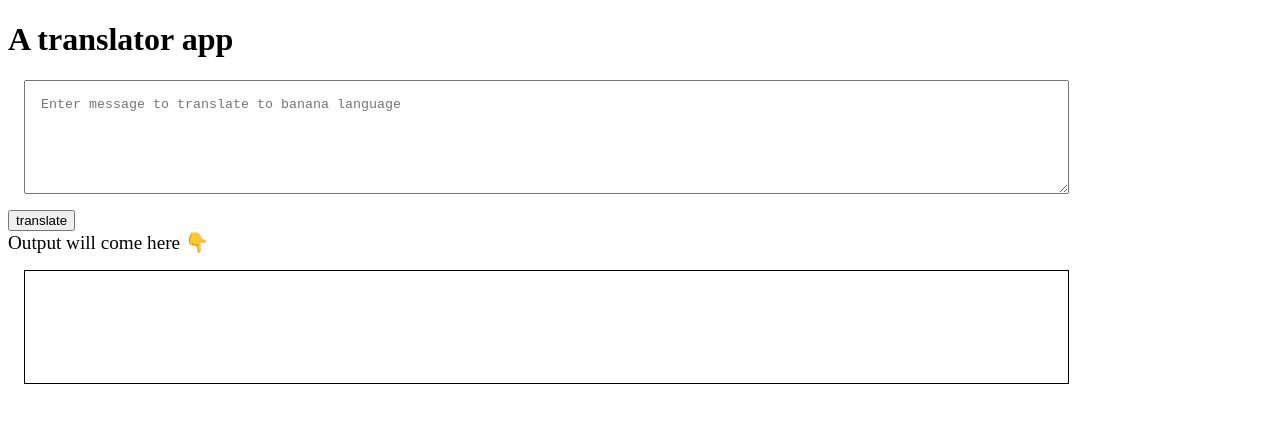
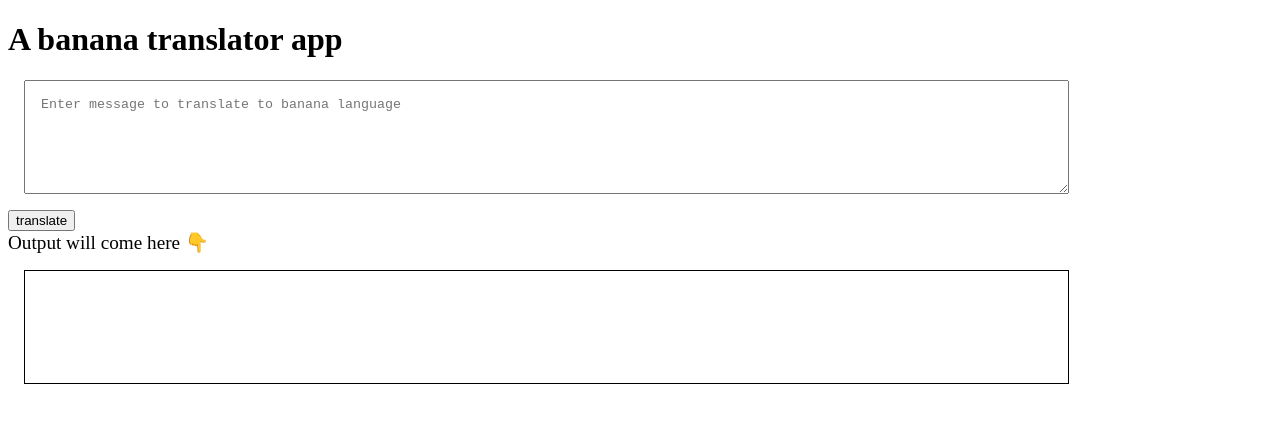
Before and after one commit to nischal-it-is/Banana-Speak, a plain HTML site: page index.html in a window 1280 px wide. Drawn offline with Linux system fonts and the light colour scheme.

Commit message:
Finished

```diff
--- a/app.js
+++ b/app.js
@@ -7,6 +7,7 @@ var inputText=document.querySelector('#input');
 var outputText=document.querySelector("#output");
 //api
 var server = "https://api.funtranslations.com/translate/minion.json"
+//var server="https://api.funtranslations.com/translate/shakespeare.json";
 
 //to construct url to send to api call
 function makeURL(input) {
--- a/index.html
+++ b/index.html
@@ -24,7 +24,7 @@
     </style>
 </head>
 <body>
-    <h1>A translator app</h1>
+    <h1>A banana translator app</h1>
     <textarea id="input"
     placeholder="Enter message to translate to banana language"></textarea>
     <button id='translate'>translate</button>
```
